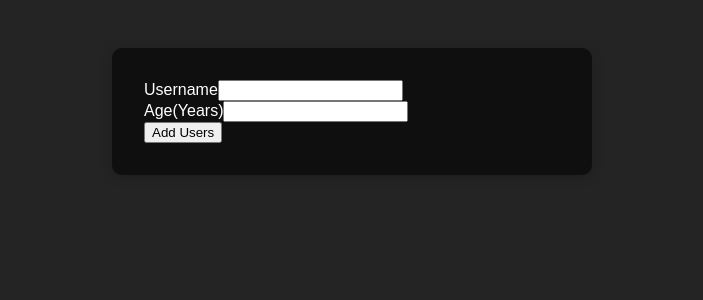
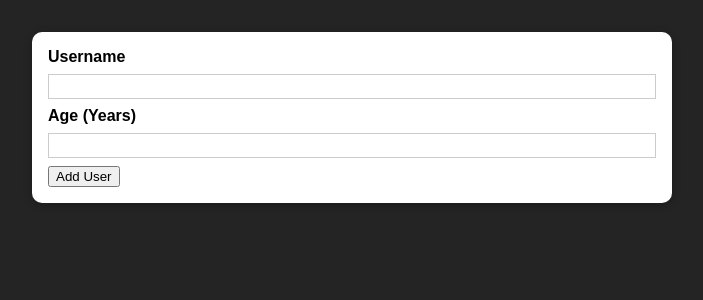
Before and after one commit to DevanshBajaj/UserCard, a React (Create React App) app: page / in a window 1280 px wide. Shown: the top 300 px of the page, without its empty margins (288-991 px from the left). Built offline with nearby package versions, Linux system fonts and the light colour scheme.

Commit message:
Fix blunder

```diff
--- a/src/App.css
+++ /dev/null
@@ -1,17 +0,0 @@
-#user {
-    width: 35rem;
-    max-width: 90%;
-    margin: 3rem auto;
-    color: white;
-  }
-
-  #user-form {
-    width: 30rem;
-    max-width: 90%;
-    margin: 3rem auto;
-    padding: 2rem;
-    box-shadow: 0 2px 12px rgba(0, 0, 0, 0.2);
-    border-radius: 10px;
-    color: white;
-    background: #100F10;
-  }
--- a/src/App.js
+++ b/src/App.js
@@ -1,15 +1,11 @@
 import React from 'react';
-import UserForm from './Components/UserForm';
-import './App.css';
+
+import AddUser from './components/Users/AddUser';
 
 function App() {
   return (
     <div>
-      <section id="user-form">
-        <UserForm/>
-      </section>
-      <section id="user">
-      </section>
+      <AddUser />
     </div>
   );
 }
--- a/src/Components/Button/Button.js
+++ /dev/null
@@ -1,11 +0,0 @@
-import React from 'react';
-
-const Button = () => {
-
-
-    return (
-        <button>Add Users</button>
-    )
-}
-
-export default Button;
--- a/src/Components/UserForm.css
+++ /dev/null
@@ -1,37 +0,0 @@
-.form-control {
-    margin: 0.5rem 0;
-  }
-
-  .form-control label {
-    font-weight: bold;
-    display: block;
-    margin-bottom: 0.5rem;
-  }
-
-  .form-control input {
-    display: block;
-    width: 100%;
-    border: 2px solid #242424;
-    border-radius: 6px;
-    font: inherit;
-    line-height: 1.5rem;
-    padding: 0 0.25rem;
-  }
-
-  .form-control input:hover {
-    border-color: #ccc;
-  }
-
-  .form-control input:focus {
-    outline: none;
-    border-color: #CE828E;
-  }
-
-  .form-control.invalid input{
-    border-color: #c73707;
-    background: #ffd7d7;
-  }
-
-  .form-control.invalid label {
-    color: #da3b06;
-  }
--- a/src/Components/UserForm.js
+++ /dev/null
@@ -1,23 +0,0 @@
-import React from 'react';
-import Button from '../Components/Button/Button';
-const UserForm = () => {
-
-    const formSubmitHandler = event => {
-        event.preventDefault()
-    }
-    return (
-        <form onSubmit={formSubmitHandler}>
-            <div className={'form-control'}>
-                <label>Username</label>
-                <input type="text"></input>
-            </div>
-            <div>
-                <label>Age(Years)</label>
-                <input type="number" min="1" step="1"></input>
-            </div>
-            <Button type="submit"/>
-        </form>
-    )
-};
-
-export default UserForm;
--- /dev/null
+++ b/src/components/UI/Card.js
@@ -0,0 +1,9 @@
+import React from 'react';
+
+import classes from './Card.module.css';
+
+const Card = (props) => {
+  return <div className={`${classes.card} ${props.className}`}>{props.children}</div>;
+};
+
+export default Card;
--- /dev/null
+++ b/src/components/UI/Card.module.css
@@ -0,0 +1,5 @@
+.card {
+    background: white;
+    box-shadow: 0 2px 8px rgba(0, 0, 0, 0.26);
+    border-radius: 10px;
+  }
--- /dev/null
+++ b/src/components/Users/AddUser.js
@@ -0,0 +1,24 @@
+import React from 'react';
+
+import Card from '../UI/Card';
+import classes from './AddUser.module.css';
+
+const AddUser = (props) => {
+  const addUserHandler = (event) => {
+    event.preventDefault();
+  };
+
+  return (
+    <Card className={classes.input}>
+      <form onSubmit={addUserHandler}>
+        <label htmlFor="username">Username</label>
+        <input id="username" type="text" />
+        <label htmlFor="age">Age (Years)</label>
+        <input id="age" type="number" />
+        <button type="submit">Add User</button>
+      </form>
+    </Card>
+  );
+};
+
+export default AddUser;
--- /dev/null
+++ b/src/components/Users/AddUser.module.css
@@ -0,0 +1,26 @@
+.input {
+  margin: 2rem auto;
+  padding: 1rem;
+  width: 90%;
+  max-width: 40rem;
+}
+
+.input label {
+  display: block;
+  font-weight: bold;
+  margin-bottom: 0.5rem;
+}
+
+.input input {
+  font: inherit;
+  display: block;
+  width: 100%;
+  border: 1px solid #ccc;
+  padding: 0.15rem;
+  margin-bottom: 0.5rem;
+}
+
+.input input:focus {
+  outline: none;
+  border-color: #4f005f;
+}
--- a/src/index.css
+++ b/src/index.css
@@ -4,9 +4,9 @@
 
 html {
   font-family: sans-serif;
+  background: #242424;
 }
 
 body {
   margin: 0;
-  background: #242424;
 }
```
Also changed, not shown: src/Components/Button/Button.css (deleted).
